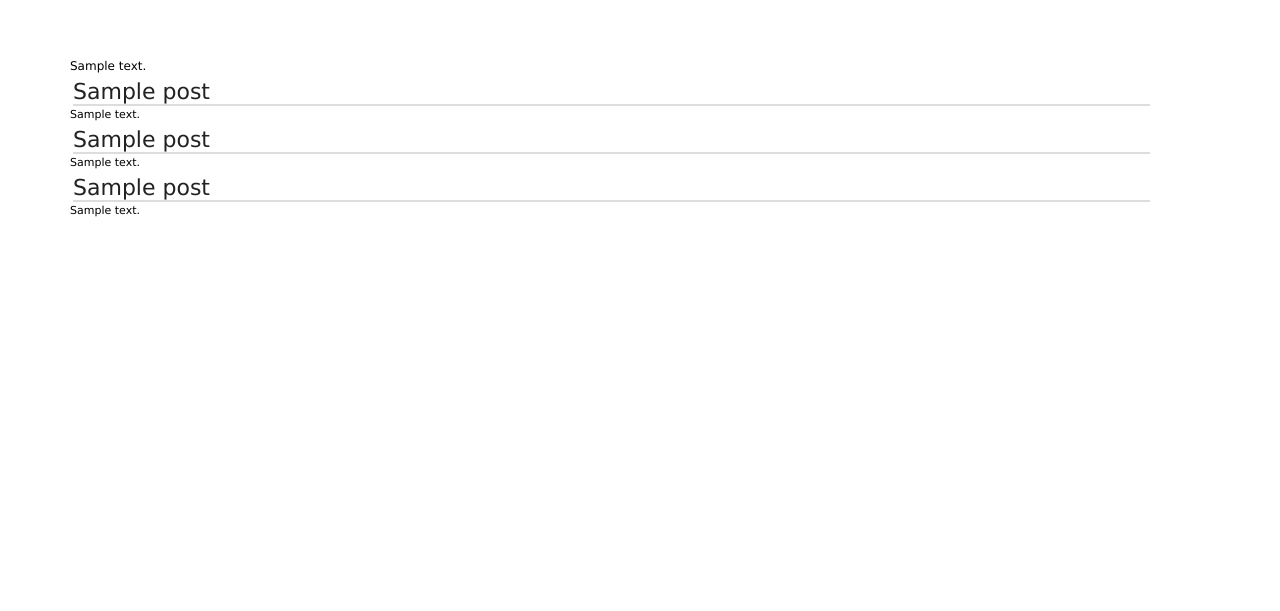
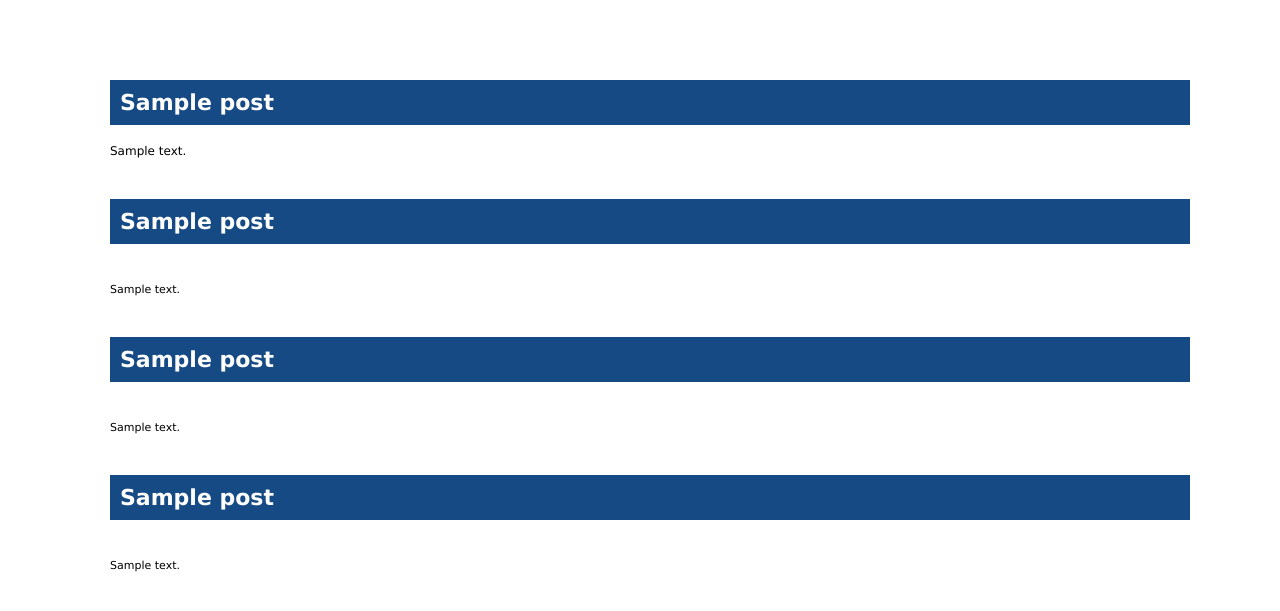
Before and after one commit to aribaba/hotel_web_site, a WordPress theme: template front-page.php in a window 1280 px wide. Shown: the part 143-754 px from the top of the page. Run offline with PHP 8.4 and a stand-in for WordPress, Linux system fonts and the light colour scheme; the site name, menu and one post (Sample post) are stand-ins, and other content is empty.

Commit message:
contents修正 - 真ん中に寄せる - contentsそれぞれのページにh1表示

```diff
--- a/content.php
+++ b/content.php
@@ -1 +1,7 @@
+<h1 class="content__page-title">
+          <?php
+           echo the_title();
+           ?>
+</h1>
+
 <?php the_content(); ?>
--- a/front-page.php
+++ b/front-page.php
@@ -25,11 +25,13 @@
 					while($count <= 2):
 				$page = get_post( $frontPageArray[$count] ); ?>
 				<div class="frontPages">
-					<h1 class="page-title">
-               			<?php
-               			 echo $page->post_title;
-               			 ?>
-           			</h1>
+					<div class="contents-rows__page-title">
+							<h1 class="page-title">
+		               			<?php
+		               			 echo $page->post_title;
+		               			 ?>
+	           	</h1>
+						</div>
            				<?php
 						echo $page->post_content;
 						$count++;
--- a/sass/_contents.scss
+++ b/sass/_contents.scss
@@ -1,7 +1,7 @@
 @charset "UTF-8";
 
 #Wrap {
-	display: inline-block;
+	display: block;
 	max-width: 1200px;
 	background: white;
 	margin:50px auto;
@@ -15,10 +15,20 @@
 }
 
 #MainColumn h1 {
-	font-weight: normal;
-	color: #222;
-	margin: 5px 0px 3px 3px;
-	border-bottom: 2px solid #ddd;
+	font-weight: bold;
+	color: white;
+}
+
+.contents-rows__page-title{
+	margin:40px auto;
+	background-color: $Color_theme;
+	padding: 10px;
+}
+
+.content__page-title{
+	margin:20px auto;
+	background-color: $Color_theme;
+	padding: 10px;
 }
 
 #MainContent {
--- a/style.css
+++ b/style.css
@@ -437,7 +437,7 @@ p {
   color: #164a84; }
 
 #Wrap {
-  display: inline-block;
+  display: block;
   max-width: 1200px;
   background: white;
   margin: 50px auto;
@@ -448,10 +448,18 @@ p {
   margin: 0 auto; }
 
 #MainColumn h1 {
-  font-weight: normal;
-  color: #222;
-  margin: 5px 0px 3px 3px;
-  border-bottom: 2px solid #ddd; }
+  font-weight: bold;
+  color: white; }
+
+.contents-rows__page-title {
+  margin: 40px auto;
+  background-color: #164a84;
+  padding: 10px; }
+
+.content__page-title {
+  margin: 20px auto;
+  background-color: #164a84;
+  padding: 10px; }
 
 #MainContent {
   display: block;
```
